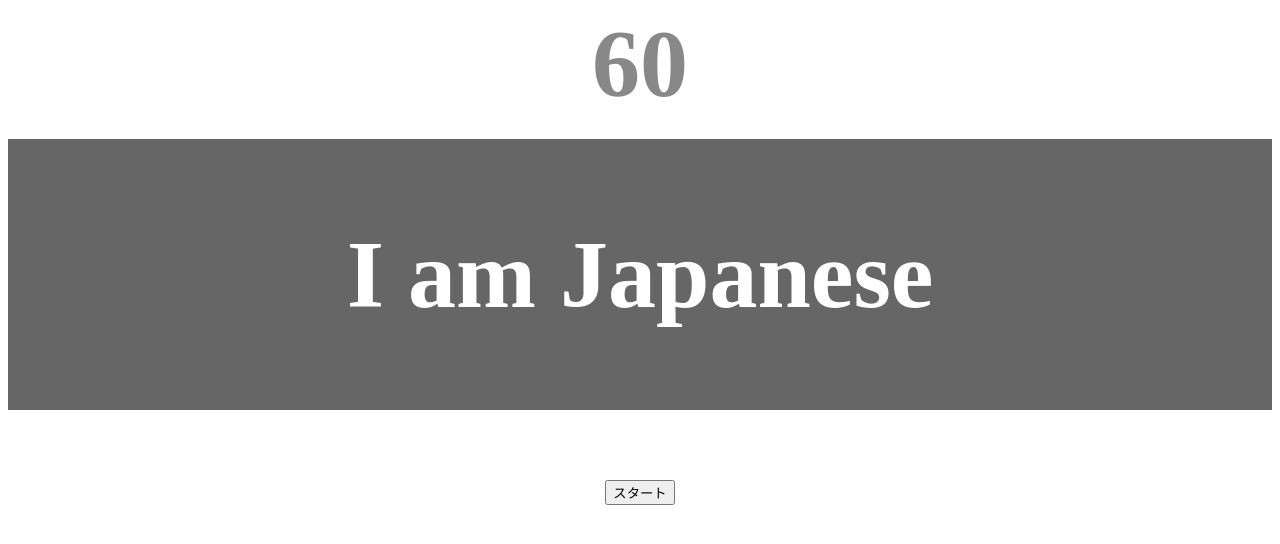
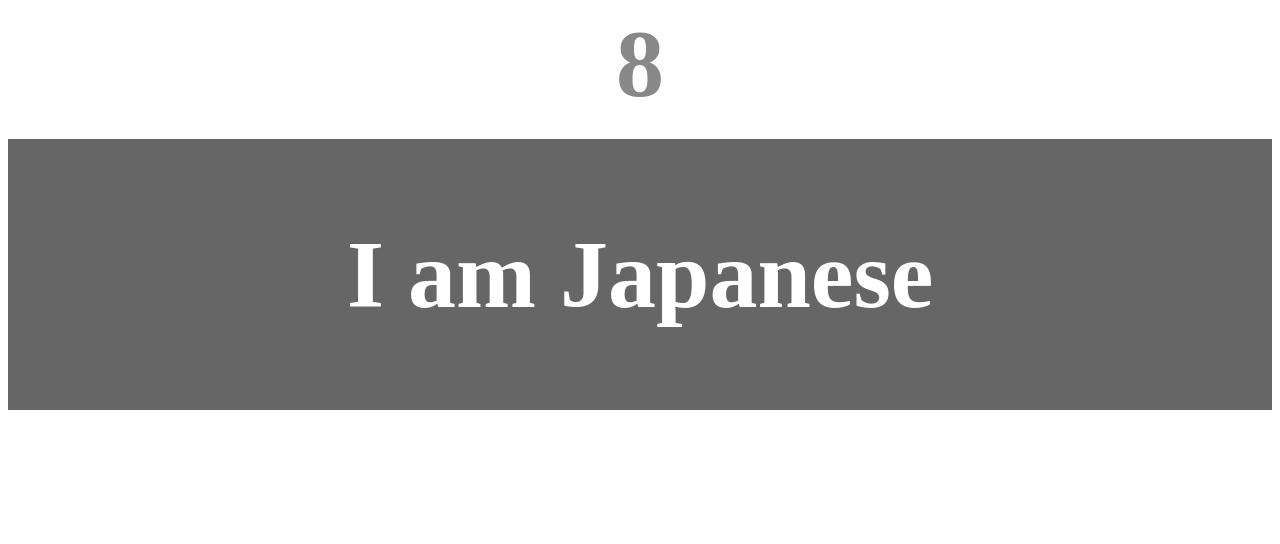
Before and after one commit to magic5052/javascript-advanced-kadai, a plain HTML site: page typing/index.html in a window 1280 px wide. Both pictures are taken after a click on the button "スタート". Drawn offline with Linux system fonts and the light colour scheme.

Commit message:
chapter7 finished

```diff
--- a/typing/index.html
+++ b/typing/index.html
@@ -11,7 +11,7 @@
 </head>
 
 <body>
-    <p id="count" class="count">60</p>
+    <p id="count" class="count">10</p>
     <div id="wrap" class="wrap">
         <span id="typed" class="typed"></span><span id="untyped" class="untyped"></span>
     </div>
--- a/typing/main.js
+++ b/typing/main.js
@@ -1,10 +1,14 @@
 // 変数の初期化
 let untyped = '';
 let typed = '';
+let score = 0;
 
 // 必要なHTML要素の取得
 const untypedfield = document.getElementById('untyped');
 const typedfield = document.getElementById('typed');
+const wrap = document.getElementById('wrap');
+const start = document.getElementById('start');
+const count = document.getElementById('count');
 
 
 // 複数のテキストを格納する配列
@@ -36,11 +40,20 @@ const createText = () => {
 
 };
 
-createText();
-
 
 // キー入力の判定
 const keyPress = e => {
+
+    // 誤タイプの場合
+    if (e.key !== untyped.substring(0, 1)) {
+        wrap.classList.add('mistyped');
+        setTimeout(() => {
+            wrap.classList.remove('mistyped');
+        }, 100);
+        return;
+    }
+
+    // 正タイプの場合
     typed = typed + untyped.substring(0, 1); // untypedの頭文字が抽出され、typedに付与される
     untyped = untyped.substring(1);
     typedfield.textContent = typed;
@@ -57,10 +70,46 @@ const keyPress = e => {
 const rankCheck = score => { };
 
 // ゲームを終了
-const gameOver = id => { };
+const gameOver = id => {
+
+    clearInterval(id);
+
+    console.log('ゲーム終了！');
+};
 
 // カウントダウンタイマー
-const timer = () => { };
+const timer = () => {
+    // タイマー部分のHTML要素（p要素）を取得する
+    let time = count.textContent;
 
-// キーボードのイベント処理
-document.addEventListener('keypress', keyPress);
+    const id = setInterval(() => {
+        // カウントダウンする
+        time--;
+        count.textContent = time;
+
+        // カウントが0になったらタイマーを停止する
+        if (time == 0) {
+            gameOver(id);
+        }
+
+    }, 1000);
+
+};
+
+// ゲームスタート時の処理
+start.addEventListener('click', () => {
+
+    // カウントダウンタイマーを開始する
+    timer();
+
+    createText();
+
+    // ボタンを非表示にする
+    start.style.display = 'none';
+
+    // キーボードのイベント処理
+    document.addEventListener('keypress', keyPress);
+
+})
+
+untypedfield.textContent = 'スタートボタンで開始';
--- a/typing/style.css
+++ b/typing/style.css
@@ -27,5 +27,5 @@ body {
 
 /* ミスタイプの場合の背景 */
 .mistyped {
-    color: red;
+    background-color: rgb(152, 19, 41);
 }
```
